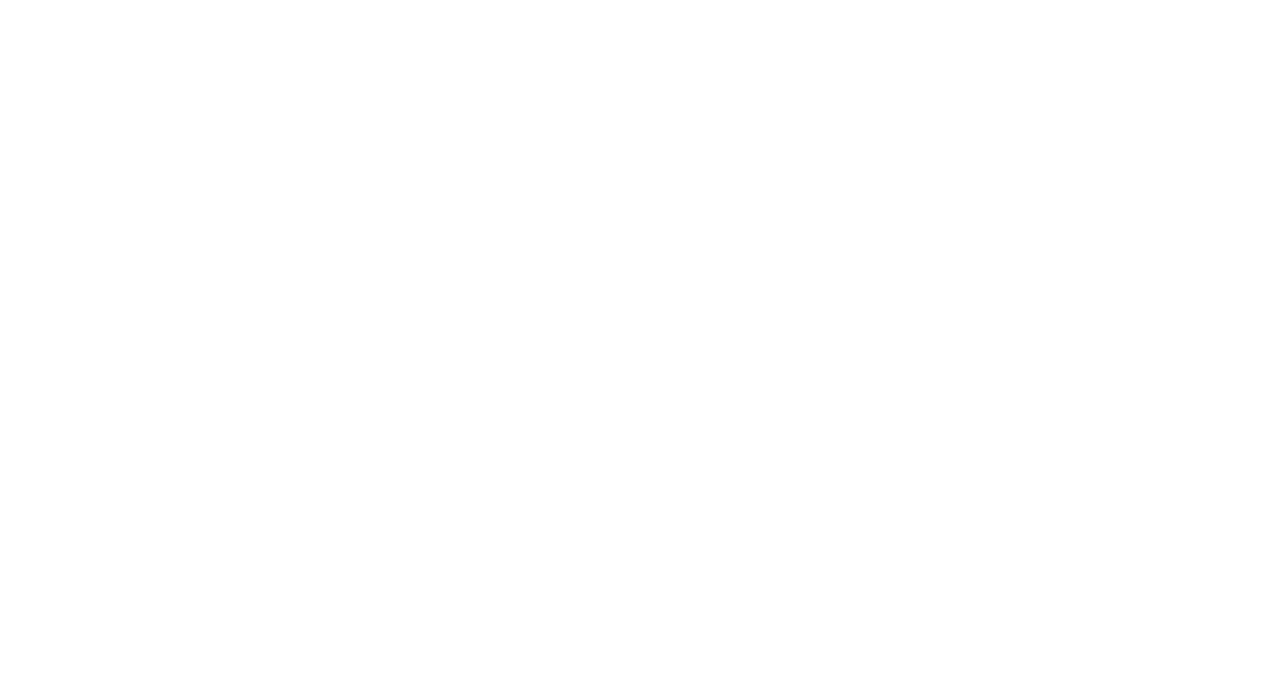
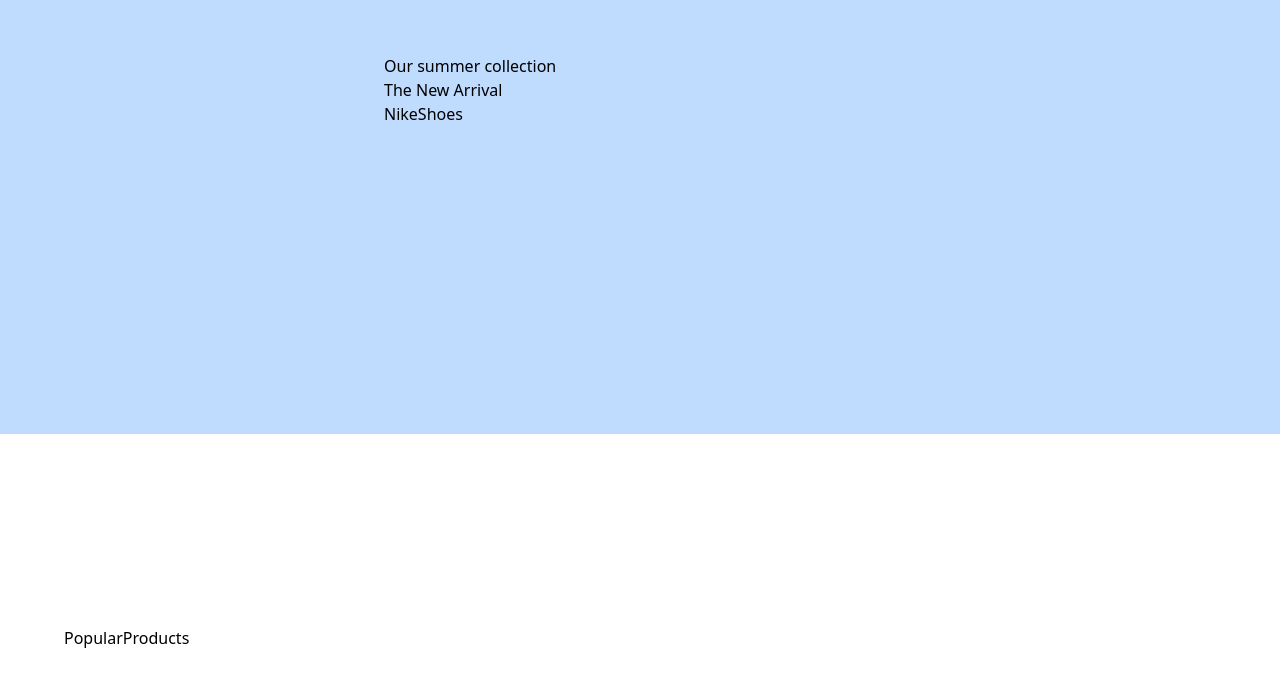
Before and after one commit to nicole-avila/nike-project, a React (Vite) app: page / in a window 1280 px wide. Shown: the part 366-1052 px from the top of the page. Before the commit the page ends 800 px from the top, so only its background shows below. Built offline with nearby package versions, Linux system fonts and the light colour scheme; a web font is replaced by a local one.

Commit message:
app project structure + index file for all sections for import to app

```diff
--- a/src/App.jsx
+++ b/src/App.jsx
@@ -1,9 +1,34 @@
-function App() {
-  return (
-    <h1 className="text-3xl font-bold underline">
-      Hello world!
-    </h1>
-  )
-}
+import { Hero, PopularProducts, SuperQuality, Services, SpecialOffers, CustomerReviews, Subscribe, Footer} from "./sections"
+import Nav from "./components/Nav"
+
+const App = () => (
+  <main className="relativ">
+<Nav />
+<section className="xl:padding-1 wide:padding-r padding-b">
+  <Hero/>
+</section>
+<section className="padding">
+<PopularProducts/>
+</section>
+<section className="padding">
+<SuperQuality/>
+</section>
+<section className="padding-x">
+<Services/>
+</section>
+<section className="padding">
+<SpecialOffers/>
+</section>
+<section className="bg-pale-blue padding">
+<CustomerReviews />
+</section>
+<section className="padding-x sm:py-32 py-16 w-full">
+<Subscribe />
+</section>
+<section className="padding-x bg-black padding-t pb-8">
+<Footer />
+</section>
+  </main>
+)
 
 export default App
--- /dev/null
+++ b/src/sections/CustomerReviews.jsx
@@ -0,0 +1,8 @@
+
+const CustomerReviews  = () => {
+  return (
+    <div>CustomerReviews </div>
+  )
+}
+
+export default CustomerReviews
--- /dev/null
+++ b/src/sections/Footer.jsx
@@ -0,0 +1,8 @@
+
+const Footer = () => {
+  return (
+    <div>Footer</div>
+  )
+}
+
+export default Footer
--- /dev/null
+++ b/src/sections/Hero.jsx
@@ -0,0 +1,21 @@
+
+
+const Hero = () => {
+  return (
+    <section id="home" className="w-full flex xl:flex-row flex-col justify-center min-h-screen gap-10 max-container bg-blue-200">
+
+  <div className="relative xl:w-2/5 flex flex-col justify-center items-start w-full max-xl:padding-x pt-28">
+<p>Our summer collection</p>
+
+    <h1>
+    <span>The New Arrival</span>
+    <br />
+    <span>Nike</span>
+    Shoes
+    </h1>
+  </div>
+    </section>
+  )
+}
+
+export default Hero
--- /dev/null
+++ b/src/sections/PopularProducts.jsx
@@ -0,0 +1,9 @@
+import React from 'react'
+
+const PopularProducts = () => {
+  return (
+    <div>PopularProducts</div>
+  )
+}
+
+export default PopularProducts
--- /dev/null
+++ b/src/sections/Services.jsx
@@ -0,0 +1,9 @@
+import React from 'react'
+
+const Services = () => {
+  return (
+    <div>Services</div>
+  )
+}
+
+export default Services
--- /dev/null
+++ b/src/sections/SpecialOffers.jsx
@@ -0,0 +1,9 @@
+import React from 'react'
+
+const SpecialOffers = () => {
+  return (
+    <div>SpecialOffers</div>
+  )
+}
+
+export default SpecialOffers
--- /dev/null
+++ b/src/sections/Subscribe.jsx
@@ -0,0 +1,9 @@
+
+
+const Subscribe  = () => {
+  return (
+    <div>Subscribe </div>
+  )
+}
+
+export default Subscribe
--- /dev/null
+++ b/src/sections/SuperQuality.jsx
@@ -0,0 +1,9 @@
+
+
+const SuperQuality = () => {
+  return (
+    <div>SuperQuality</div>
+  )
+}
+
+export default SuperQuality
--- /dev/null
+++ b/src/sections/index.js
@@ -0,0 +1,18 @@
+import Hero from "./Hero";
+import PopularProducts from "./PopularProducts";
+import SuperQuality from "./SuperQuality";
+import Services from "./Services";
+import SpecialOffers from "./SpecialOffers";
+import CustomerReviews from "./CustomerReviews";
+import Subscribe from "./Subscribe";
+import Footer from "./Footer";
+export {
+  Hero,
+  PopularProducts,
+  SuperQuality,
+  Services,
+  SpecialOffers,
+  CustomerReviews,
+  Subscribe,
+  Footer
+}
```
